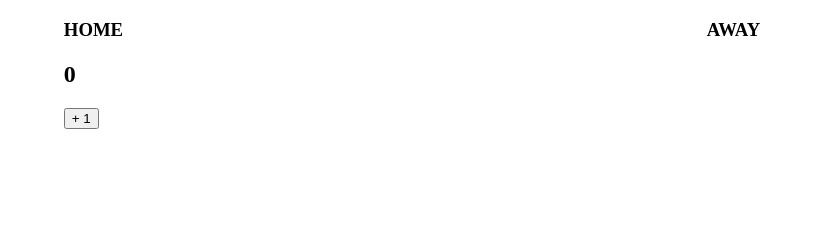
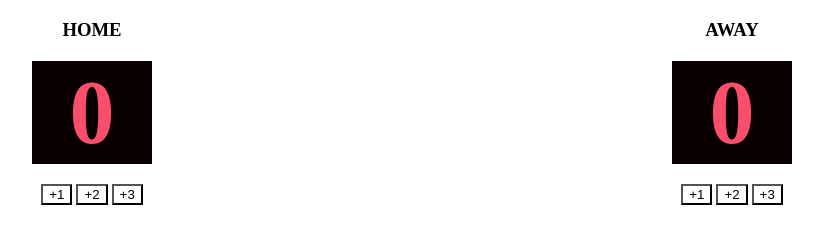
Before and after one commit to ageorge303/Scoreboard, a plain HTML site: page index.html in a window 1280 px wide. Shown: the whole page, without its empty margins (228-1051 px from the left). Drawn offline with Linux system fonts and the light colour scheme.

Commit message:
Changes per the requirements
Changes per the requirements

```diff
--- a/index.css
+++ b/index.css
@@ -1,5 +1,14 @@
 body {
     margin: 0;
+    text-align: center;
+}
+
+.score {
+    background: #0a0001;
+    font-size: 90px;
+    color: #F94F6D;
+    width: 120px;
+    margin: 20px;
 }
 
 .container {
@@ -8,5 +17,5 @@ body {
 }
 
 button {
-
+    background: none;
 }
--- a/index.html
+++ b/index.html
@@ -4,13 +4,23 @@
     </head>
     <body>
         <div class="container">
-            <div>
+            <div class="column">
                 <h3>HOME</h3>
-                <h2 id="home-score">0</h2>
-                <button id="home-score-btn-1" onclick="increaseHomeScoreOne()">+ 1</button>
+                <h2 id="homeScore" class="score">0</h2>
+                <div>
+                    <button onclick="homePlusOne()">+1</button>
+                    <button onclick="homePlusTwo()">+2</button>
+                    <button onclick="homePlusThree()">+3</button>
+                </div>
             </div>
-            <div>
+            <div class="column">
                 <h3>AWAY</h3>
+                <h2 id="awayScore" class="score">0</h2>
+                <div>
+                    <button onclick="awayPlusOne()">+1</button>
+                    <button onclick="awayPlusTwo()">+2</button>
+                    <button onclick="awayPlusThree()">+3</button>
+                </div>
             </div>
         </div>
         <script src="index.js"></script>
--- a/index.js
+++ b/index.js
@@ -1,8 +1,32 @@
-let homeScoreBtnOne = document.getElementById("home-score-btn-1")
-let homeStoreEl =document.getElementById("home-score")
-let homeScore = 0
+let homeScore = 0;
+let awayScore = 0;
 
-function increaseHomeScoreOne(){
+let homeScoreEl = document.getElementById('homeScore');
+let awayScoreEl = document.getElementById('awayScore');
+console.log(homeScoreEl)
+console.log(awayScoreEl)
+
+function homePlusOne() {
     homeScore += 1
-    homeStoreEl.textContent = homeScore
+    homeScoreEl.textContent = homeScore;
 }
+function homePlusTwo() {
+    homeScore += 2
+    homeScoreEl.textContent = homeScore;
+}
+function homePlusThree() {
+    homeScore += 3
+    homeScoreEl.textContent = homeScore;
+}
+function awayPlusOne() {
+    awayScore += 1
+    awayScoreEl.textContent = awayScore;
+}
+function awayPlusTwo() {
+    awayScore += 2
+    awayScoreEl.textContent = awayScore;
+}
+function awayPlusThree() {
+    awayScore += 3
+    awayScoreEl.textContent = awayScore;
+}
```
